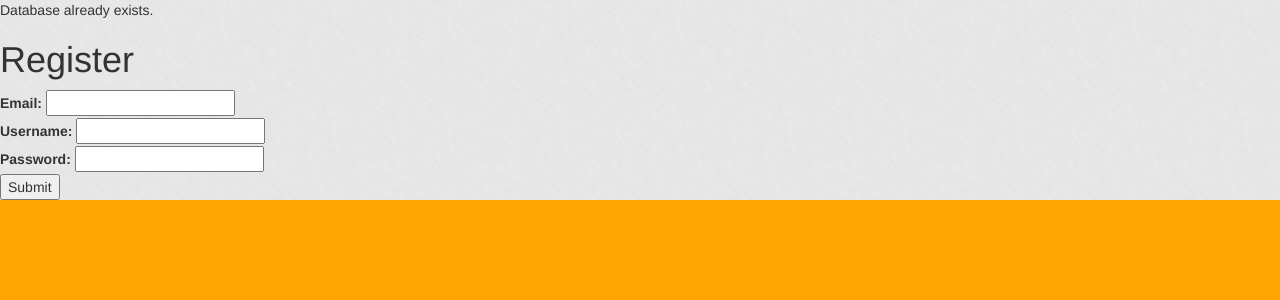
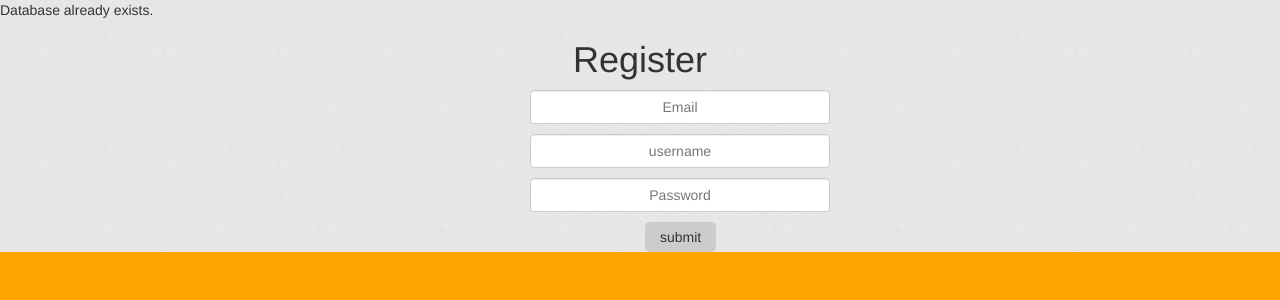
Before and after one commit to RoscoesWetsuit/blog, a PHP site: page /register.php in a window 1280 px wide; the page is wider, and only the part inside the window is pictured. Shown: the top 300 px of that part. Run offline with PHP 8.4, Linux system fonts and the light colour scheme.

Commit message:
stylin' it up

```diff
--- a/CSS/main.css
+++ b/CSS/main.css
@@ -13,3 +13,34 @@ html {
  	background-color: orange;
  }
 }
+
+h1.register {
+	text-align: center;
+}
+
+input.form-control {
+	text-align: center;
+	width: 300px;
+}
+
+div.email {
+	position: relative;
+	left: 530px;
+}
+
+div.username {
+	position: relative;
+	left: 530px;
+}
+
+div.password {
+	position: relative;
+	left: 530px;
+}
+
+input[type=submit] {padding:5px 15px; background:#ccc; border:0 none;
+cursor:pointer;
+-webkit-border-radius: 5px;
+border-radius: 5px;
+position: relative;
+left: 645px; }
--- a/view/register-form.php
+++ b/view/register-form.php
@@ -4,27 +4,23 @@ require_once(__DIR__ . "/../model/config.php");
 ?>
 
 
-<h1>Register</h1>
+<h1 class="register">Register</h1>
 
 <form method="post" action="<?php echo $path . "controller/create-user.php"; ?>">
 <!-- giving the ability to sign up -->
-<div>
-	<label for="email">Email: </label>
-	<input type="text" name="email" />
+<div class="email">
+ <p><input type="text" class="form-control" placeholder="Email"></p>
+</div>
+
+<div class="username">
+<p><input type="text" class="form-control" placeholder="username"></p>
+</div>
+
+<div class="password">
+    <p><input type="password" class="form-control" placeholder="Password"></p>
 </div>
 
 <div>
-	<label for="username">Username: </label>
-	<input type="text" name="username" />
-</div>
-
-<div>
-	<label for="Password">Password: </label>
-	<input type="password" name="password" />
-
-</div>
-
-<div>
-	<button type="submit">Submit</button>
+	 <input type="submit" value="submit"/>
 </div>
 </form>
```
